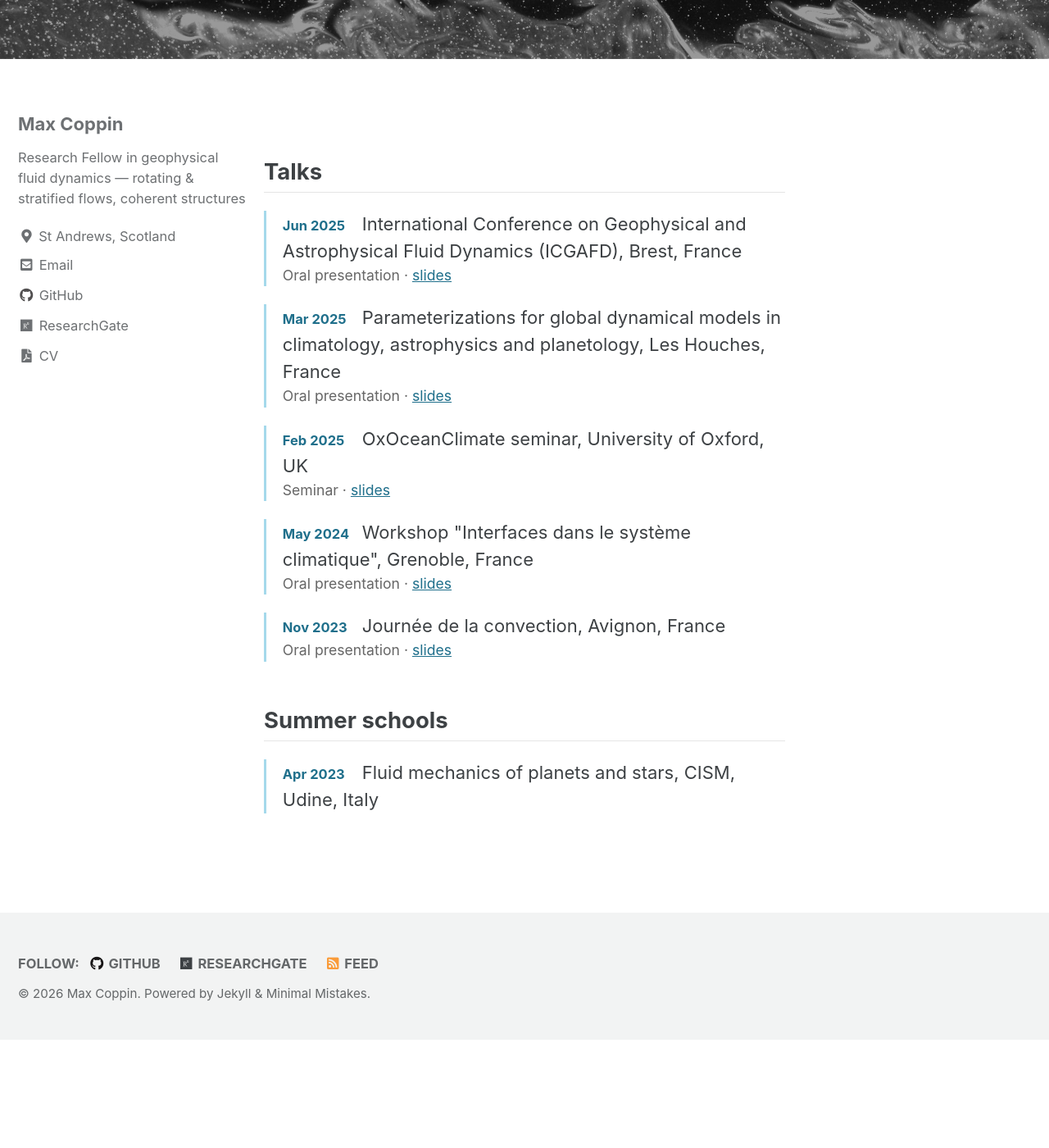
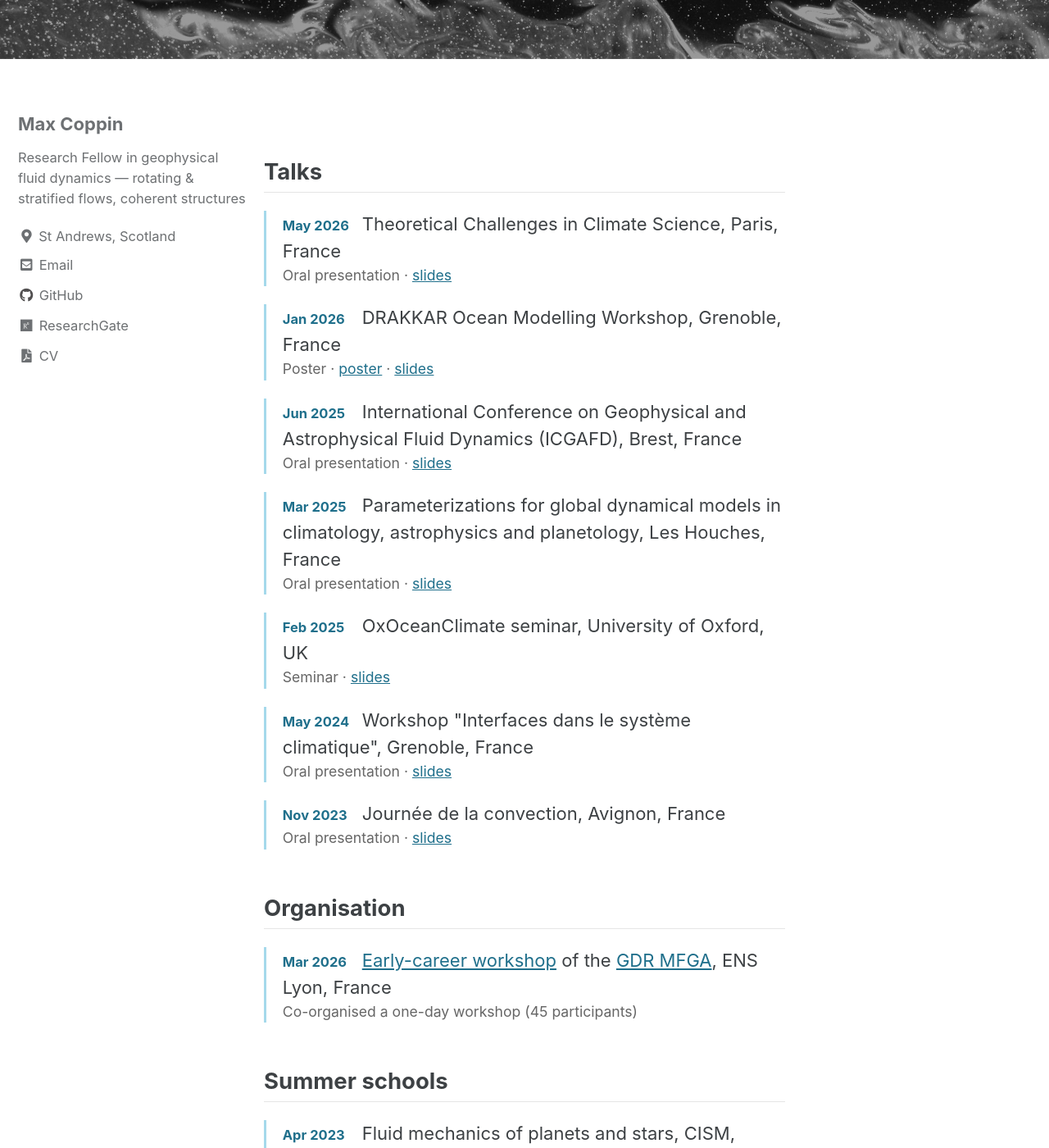
Before and after one commit to Max-Coppin/max-coppin.github.io, a Jekyll site: the page built from _pages/events.md, in a window 1280 px wide and 1400 px high, scrolled down 230 px. Shown: the whole window at 82% size. Built offline with Jekyll 4.4.1, drawn with Linux system fonts in a browser that asks for light colours; cached includes are drawn as plain includes; before the commit the page ends 1498 px from its top, so only the background shows below that.

Commit message:
Add 2026 talks, DRAKKAR poster and GDR MFGA workshop
Co-Authored-By: Claude Opus 5.5 <noreply@anthropic.com>

```diff
--- a/_pages/events.md
+++ b/_pages/events.md
@@ -6,6 +6,10 @@ title: "Talks & Events"
 ## Talks
 
 <ul class="item-list">
+  <li><span class="date-tag">May 2026</span> Theoretical Challenges in Climate Science, Paris, France
+    <span class="meta">Oral presentation · <a href="/file/GDR_climats-2026.pdf">slides</a></span></li>
+  <li><span class="date-tag">Jan 2026</span> DRAKKAR Ocean Modelling Workshop, Grenoble, France
+    <span class="meta">Poster · <a href="/file/COPPIN_Drakar-POSTER.pdf">poster</a> · <a href="/file/Coppin_Drakkar.pdf">slides</a></span></li>
   <li><span class="date-tag">Jun 2025</span> International Conference on Geophysical and Astrophysical Fluid Dynamics (ICGAFD), Brest, France
     <span class="meta">Oral presentation · <a href="/file/25-06-23-Coppin- ICGAFD.pdf">slides</a></span></li>
   <li><span class="date-tag">Mar 2025</span> Parameterizations for global dynamical models in climatology, astrophysics and planetology, Les Houches, France
@@ -18,6 +22,13 @@ title: "Talks & Events"
     <span class="meta">Oral presentation · <a href="/file/Journee_convection_Observation_convection_Plateform_Coriolis.pdf">slides</a></span></li>
 </ul>
 
+## Organisation
+
+<ul class="item-list">
+  <li><span class="date-tag">Mar 2026</span> <a href="https://mfgayoungday.sciencesconf.org/?lang=en">Early-career workshop</a> of the <a href="https://www.mfga.cnrs.fr">GDR MFGA</a>, ENS Lyon, France
+    <span class="meta">Co-organised a one-day workshop (45 participants)</span></li>
+</ul>
+
 ## Summer schools
 
 <ul class="item-list">
```
Also changed, not shown: 3 other files.
